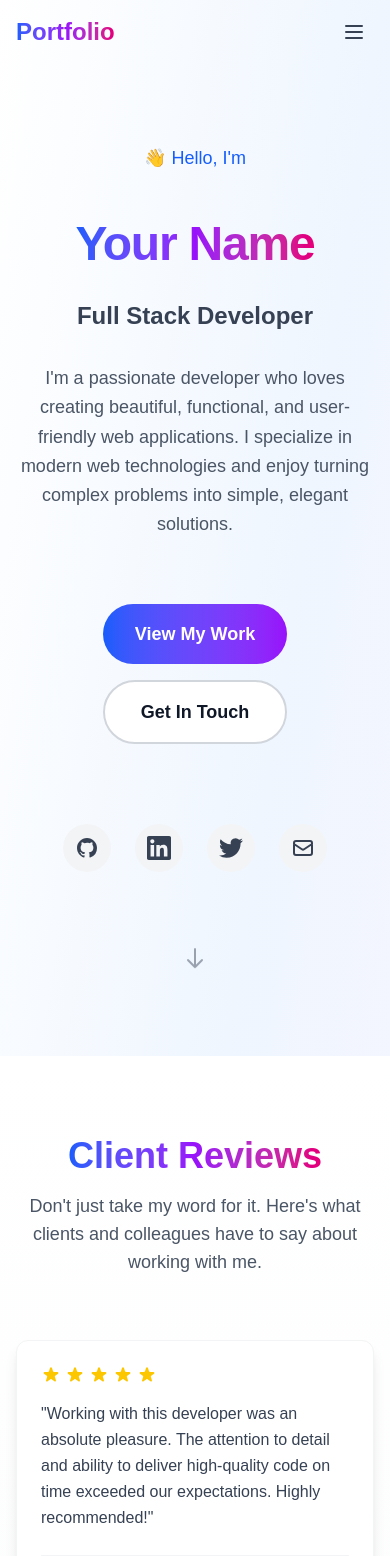
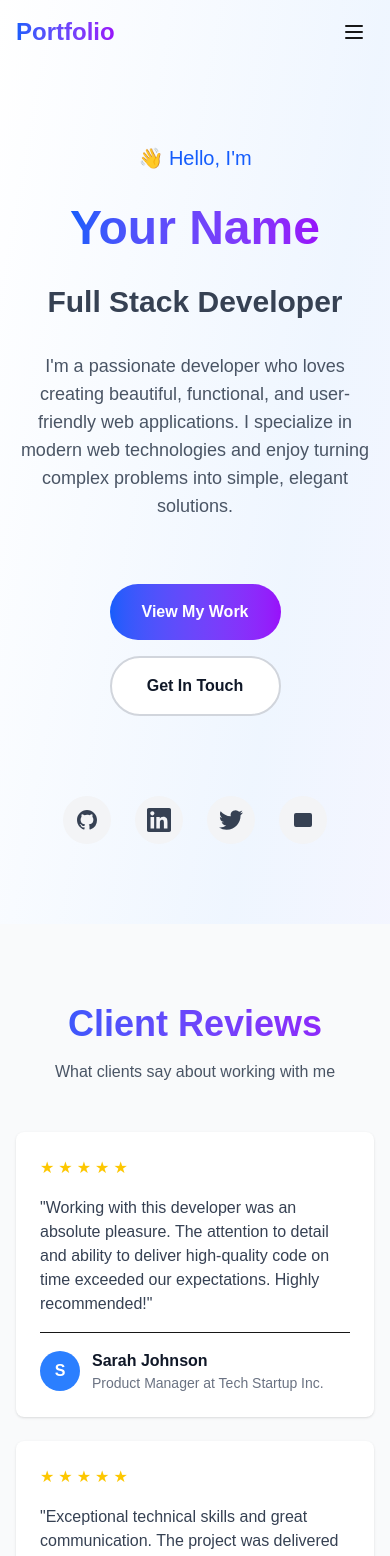
Before and after one commit to shin-core/portfolio, a Next.js app: page / in a window 390 px wide. Shown: the top 1556 px of the page. Built offline with nearby package versions, Linux system fonts and the light colour scheme.

Commit message:
Refactor Home, Footer, and Reviews components for improved layout and styling; streamline LoadingProgress and SocialIcons components for better performance and consistency.

```diff
--- a/src/app/page.tsx
+++ b/src/app/page.tsx
@@ -7,79 +7,48 @@ export default function Home() {
   const { personal, socialLinks } = portfolioData;
 
   return (
-    <div className="min-h-screen bg-gradient-to-br from-white via-blue-50 to-purple-50 dark:from-black dark:via-gray-900 dark:to-gray-800 pt-16 md:pt-20">
-      <main className="max-w-7xl mx-auto px-4 sm:px-6 lg:px-8 py-20 md:py-32">
-        {/* Introduction Section */}
-        <section className="flex flex-col items-center text-center space-y-8 md:space-y-12">
-          {/* Greeting */}
-          <div className="animate-fade-in">
-            <p className="text-lg md:text-xl font-medium text-blue-600 dark:text-blue-400 mb-4">
+    <div className="min-h-screen bg-gradient-to-br from-white via-blue-50 to-purple-50 dark:from-black dark:via-gray-900 pt-16 md:pt-20">
+      <main className="max-w-7xl mx-auto px-4 sm:px-6 lg:px-8 py-20">
+        <section className="flex flex-col items-center text-center space-y-8">
+          <p className="text-xl font-medium text-blue-600 dark:text-blue-400">
             {personal.greeting}
           </p>
-          </div>
 
-          {/* Name */}
-          <div className="animate-fade-in-delay-1">
-            <h1 className="text-5xl md:text-7xl lg:text-8xl font-bold tracking-tight">
-              <span className="bg-gradient-to-r from-blue-600 via-purple-600 to-pink-600 bg-clip-text text-transparent">
+          <h1 className="text-5xl md:text-7xl font-bold">
+            <span className="bg-gradient-to-r from-blue-600 to-purple-600 bg-clip-text text-transparent">
               {personal.name}
             </span>
           </h1>
-          </div>
 
-          {/* Title */}
-          <div className="animate-fade-in-delay-2">
-            <h2 className="text-2xl md:text-4xl font-semibold text-gray-700 dark:text-gray-300">
+          <h2 className="text-3xl md:text-4xl font-semibold text-gray-700 dark:text-gray-300">
             {personal.title}
           </h2>
-          </div>
 
-          {/* Description */}
-          <div className="animate-fade-in-delay-3 max-w-3xl">
-            <p className="text-lg md:text-xl text-gray-600 dark:text-gray-400 leading-relaxed">
+          <p className="text-lg text-gray-600 dark:text-gray-400 max-w-3xl">
             {personal.bio}
           </p>
-          </div>
 
-          {/* CTA Buttons */}
-          <div className="animate-fade-in-delay-4 flex flex-col sm:flex-row gap-4 mt-8">
+          <div className="flex flex-col sm:flex-row gap-4 mt-8">
             <Link
               href="/projects"
-              className="px-8 py-4 bg-gradient-to-r from-blue-600 to-purple-600 text-white rounded-full font-semibold text-lg hover:shadow-lg hover:scale-105 transition-all duration-300"
+              className="px-8 py-4 bg-gradient-to-r from-blue-600 to-purple-600 text-white rounded-full font-semibold hover:shadow-lg transition"
             >
               View My Work
             </Link>
             <Link
               href="/contact"
-              className="px-8 py-4 bg-white dark:bg-gray-800 text-gray-900 dark:text-white border-2 border-gray-300 dark:border-gray-700 rounded-full font-semibold text-lg hover:bg-gray-50 dark:hover:bg-gray-700 hover:scale-105 transition-all duration-300"
+              className="px-8 py-4 bg-white dark:bg-gray-800 text-gray-900 dark:text-white border-2 border-gray-300 dark:border-gray-700 rounded-full font-semibold hover:bg-gray-50 dark:hover:bg-gray-700 transition"
             >
               Get In Touch
             </Link>
           </div>
 
-          {/* Social Links */}
-          <div className="animate-fade-in-delay-5 mt-12">
+          <div className="mt-12">
             <SocialIcons socialLinks={socialLinks} />
           </div>
         </section>
-
-        {/* Scroll Indicator */}
-        <div className="flex justify-center mt-20 md:mt-32 animate-bounce">
-          <svg
-            className="w-6 h-6 text-gray-400 dark:text-gray-600"
-            fill="none"
-            strokeLinecap="round"
-            strokeLinejoin="round"
-            strokeWidth="2"
-            viewBox="0 0 24 24"
-            stroke="currentColor"
-          >
-            <path d="M19 14l-7 7m0 0l-7-7m7 7V3" />
-          </svg>
-        </div>
       </main>
 
-      {/* Reviews Section */}
       <Reviews />
     </div>
   );
--- a/src/components/Navbar.tsx
+++ b/src/components/Navbar.tsx
@@ -11,52 +11,31 @@ export default function Navbar() {
   const pathname = usePathname();
 
   useEffect(() => {
-    const handleScroll = () => {
-      setScrolled(window.scrollY > 20);
-    };
-
+    const handleScroll = () => setScrolled(window.scrollY > 20);
     window.addEventListener('scroll', handleScroll);
     return () => window.removeEventListener('scroll', handleScroll);
   }, []);
 
-  const toggleMenu = () => {
-    setIsOpen(!isOpen);
-  };
-
-  const closeMenu = () => {
-    setIsOpen(false);
-  };
-
   return (
-    <nav
-      className={`fixed top-0 left-0 right-0 z-50 transition-all duration-300 ${
-        scrolled
-          ? 'bg-white/80 dark:bg-black/80 backdrop-blur-md shadow-sm'
-          : 'bg-transparent'
-      }`}
-    >
+    <nav className={`fixed top-0 left-0 right-0 z-50 transition-all ${
+      scrolled ? 'bg-white/80 dark:bg-black/80 backdrop-blur shadow-sm' : 'bg-transparent'
+    }`}>
       <div className="max-w-7xl mx-auto px-4 sm:px-6 lg:px-8">
         <div className="flex items-center justify-between h-16 md:h-20">
-          {/* Logo */}
-          <Link
-            href="/"
-            className="text-2xl font-bold bg-gradient-to-r from-blue-600 via-purple-600 to-pink-600 bg-clip-text text-transparent hover:scale-105 transition-transform"
-            onClick={closeMenu}
-          >
+          <Link href="/" className="text-2xl font-bold bg-gradient-to-r from-blue-600 to-purple-600 bg-clip-text text-transparent">
             Portfolio
           </Link>
 
-          {/* Desktop Navigation */}
-          <div className="hidden md:flex items-center space-x-1">
+          <div className="hidden md:flex gap-2">
             {portfolioData.navigation.map((item) => {
               const isActive = pathname === item.href;
               return (
                 <Link
                   key={item.name}
                   href={item.href}
-                  className={`px-4 py-2 rounded-lg text-sm font-medium transition-all duration-200 ${
+                  className={`px-4 py-2 rounded-lg text-sm font-medium transition ${
                     isActive
-                      ? 'bg-gradient-to-r from-blue-600 to-purple-600 text-white shadow-lg'
+                      ? 'bg-gradient-to-r from-blue-600 to-purple-600 text-white'
                       : 'text-gray-700 dark:text-gray-300 hover:bg-gray-100 dark:hover:bg-gray-800'
                   }`}
                 >
@@ -66,49 +45,33 @@ export default function Navbar() {
             })}
           </div>
 
-          {/* Mobile Menu Button */}
           <button
-            onClick={toggleMenu}
-            className="md:hidden p-2 rounded-lg text-gray-700 dark:text-gray-300 hover:bg-gray-100 dark:hover:bg-gray-800 transition-colors"
+            onClick={() => setIsOpen(!isOpen)}
+            className="md:hidden p-2 rounded-lg hover:bg-gray-100 dark:hover:bg-gray-800"
             aria-label="Toggle menu"
           >
-            <svg
-              className="w-6 h-6"
-              fill="none"
-              strokeLinecap="round"
-              strokeLinejoin="round"
-              strokeWidth="2"
-              viewBox="0 0 24 24"
-              stroke="currentColor"
-            >
+            <svg className="w-6 h-6" fill="none" stroke="currentColor" viewBox="0 0 24 24">
               {isOpen ? (
-                <path d="M6 18L18 6M6 6l12 12" />
+                <path strokeLinecap="round" strokeLinejoin="round" strokeWidth={2} d="M6 18L18 6M6 6l12 12" />
               ) : (
-                <path d="M4 6h16M4 12h16M4 18h16" />
+                <path strokeLinecap="round" strokeLinejoin="round" strokeWidth={2} d="M4 6h16M4 12h16M4 18h16" />
               )}
             </svg>
           </button>
         </div>
 
-        {/* Mobile Navigation */}
-        <div
-          className={`md:hidden transition-all duration-300 ease-in-out ${
-            isOpen
-              ? 'max-h-96 opacity-100 pb-4'
-              : 'max-h-0 opacity-0 overflow-hidden'
-          }`}
-        >
-          <div className="flex flex-col space-y-2 pt-2">
+        <div className={`md:hidden transition-all ${isOpen ? 'max-h-96 opacity-100 pb-4' : 'max-h-0 opacity-0 overflow-hidden'}`}>
+          <div className="flex flex-col gap-2 pt-2">
             {portfolioData.navigation.map((item) => {
               const isActive = pathname === item.href;
               return (
                 <Link
                   key={item.name}
                   href={item.href}
-                  onClick={closeMenu}
-                  className={`px-4 py-3 rounded-lg text-base font-medium transition-all duration-200 ${
+                  onClick={() => setIsOpen(false)}
+                  className={`px-4 py-3 rounded-lg font-medium transition ${
                     isActive
-                      ? 'bg-gradient-to-r from-blue-600 to-purple-600 text-white shadow-lg'
+                      ? 'bg-gradient-to-r from-blue-600 to-purple-600 text-white'
                       : 'text-gray-700 dark:text-gray-300 hover:bg-gray-100 dark:hover:bg-gray-800'
                   }`}
                 >
--- a/src/components/Reviews.tsx
+++ b/src/components/Reviews.tsx
@@ -1,111 +1,68 @@
 'use client';
 
 import { useState } from 'react';
-import { portfolioData, Review } from '@/data/portfolio';
-
-const StarIcon = ({ filled }: { filled: boolean }) => (
-  <svg
-    className={`w-5 h-5 ${filled ? 'text-yellow-400' : 'text-gray-300'}`}
-    fill="currentColor"
-    viewBox="0 0 20 20"
-  >
-    <path d="M9.049 2.927c.3-.921 1.603-.921 1.902 0l1.07 3.292a1 1 0 00.95.69h3.462c.969 0 1.371 1.24.588 1.81l-2.8 2.034a1 1 0 00-.364 1.118l1.07 3.292c.3.921-.755 1.688-1.54 1.118l-2.8-2.034a1 1 0 00-1.175 0l-2.8 2.034c-.784.57-1.838-.197-1.539-1.118l1.07-3.292a1 1 0 00-.364-1.118L2.98 8.72c-.783-.57-.38-1.81.588-1.81h3.461a1 1 0 00.951-.69l1.07-3.292z" />
-  </svg>
-);
-
-const ReviewCard = ({ review }: { review: Review }) => {
-  const formatDate = (dateString: string) => {
-    const date = new Date(dateString);
-    return date.toLocaleDateString('en-US', { year: 'numeric', month: 'long', day: 'numeric' });
-  };
-
-  return (
-    <div className="bg-white dark:bg-gray-800 rounded-xl p-6 shadow-lg hover:shadow-xl transition-shadow duration-300 border border-gray-100 dark:border-gray-700">
-      {/* Rating Stars */}
-      <div className="flex items-center gap-1 mb-4">
-        {[...Array(5)].map((_, i) => (
-          <StarIcon key={i} filled={i < review.rating} />
-        ))}
-      </div>
-
-      {/* Comment */}
-      <p className="text-gray-700 dark:text-gray-300 mb-6 leading-relaxed">
-        "{review.comment}"
-      </p>
-
-      {/* Author Info */}
-      <div className="flex items-center gap-4 pt-4 border-t border-gray-100 dark:border-gray-700">
-        <div className="w-12 h-12 rounded-full bg-gradient-to-r from-blue-500 to-purple-500 flex items-center justify-center text-white font-semibold text-lg">
-          {review.name.charAt(0)}
-        </div>
-        <div>
-          <h4 className="font-semibold text-gray-900 dark:text-white">{review.name}</h4>
-          <p className="text-sm text-gray-500 dark:text-gray-400">
-            {review.role} at {review.company}
-          </p>
-          <p className="text-xs text-gray-400 dark:text-gray-500 mt-1">{formatDate(review.date)}</p>
-        </div>
-      </div>
-    </div>
-  );
-};
+import { portfolioData } from '@/data/portfolio';
 
 export default function Reviews() {
   const [showAll, setShowAll] = useState(false);
   const reviews = portfolioData.reviews;
-  const featuredReviews = reviews.filter((r) => r.featured);
-  const displayedReviews = showAll ? reviews : featuredReviews;
+  const featured = reviews.filter((r) => r.featured);
+  const display = showAll ? reviews : featured;
+
+  const avgRating = (reviews.reduce((sum, r) => sum + r.rating, 0) / reviews.length).toFixed(1);
 
   return (
-    <section className="py-20 bg-gradient-to-b from-white to-gray-50 dark:from-gray-900 dark:to-black">
+    <section className="py-20 bg-gray-50 dark:bg-gray-900">
       <div className="max-w-7xl mx-auto px-4 sm:px-6 lg:px-8">
-        {/* Section Header */}
-        <div className="text-center mb-16">
-          <h2 className="text-4xl md:text-5xl font-bold mb-4">
-            <span className="bg-gradient-to-r from-blue-600 via-purple-600 to-pink-600 bg-clip-text text-transparent">
-              Client Reviews
-            </span>
+        <div className="text-center mb-12">
+          <h2 className="text-4xl font-bold mb-4 bg-gradient-to-r from-blue-600 to-purple-600 bg-clip-text text-transparent">
+            Client Reviews
           </h2>
-          <p className="text-lg text-gray-600 dark:text-gray-400 max-w-2xl mx-auto">
-            Don't just take my word for it. Here's what clients and colleagues have to say about working with me.
+          <p className="text-gray-600 dark:text-gray-400">
+            What clients say about working with me
           </p>
         </div>
 
-        {/* Reviews Grid */}
-        <div className="grid grid-cols-1 md:grid-cols-2 lg:grid-cols-3 gap-8 mb-12">
-          {displayedReviews.map((review) => (
-            <ReviewCard key={review.id} review={review} />
+        <div className="grid grid-cols-1 md:grid-cols-2 lg:grid-cols-3 gap-6 mb-8">
+          {display.map((review) => (
+            <div key={review.id} className="bg-white dark:bg-gray-800 rounded-lg p-6 shadow">
+              <div className="flex gap-1 mb-4">
+                {[...Array(5)].map((_, i) => (
+                  <span key={i} className={i < review.rating ? 'text-yellow-400' : 'text-gray-300'}>
+                    ★
+                  </span>
+                ))}
+              </div>
+              <p className="text-gray-700 dark:text-gray-300 mb-4">"{review.comment}"</p>
+              <div className="flex items-center gap-3 pt-4 border-t">
+                <div className="w-10 h-10 rounded-full bg-blue-500 flex items-center justify-center text-white font-bold">
+                  {review.name[0]}
+                </div>
+                <div>
+                  <p className="font-semibold text-gray-900 dark:text-white">{review.name}</p>
+                  <p className="text-sm text-gray-500">{review.role} at {review.company}</p>
+                </div>
+              </div>
+            </div>
           ))}
         </div>
 
-        {/* Show More/Less Button */}
-        {reviews.length > featuredReviews.length && (
+        {reviews.length > featured.length && (
           <div className="text-center">
             <button
               onClick={() => setShowAll(!showAll)}
-              className="px-8 py-3 bg-gradient-to-r from-blue-600 to-purple-600 text-white rounded-full font-semibold hover:shadow-lg hover:scale-105 transition-all duration-300"
+              className="px-6 py-2 bg-blue-600 text-white rounded-lg hover:bg-blue-700"
             >
-              {showAll ? 'Show Less' : `Show All Reviews (${reviews.length})`}
+              {showAll ? 'Show Less' : `Show All (${reviews.length})`}
             </button>
           </div>
         )}
 
-        {/* Average Rating */}
-        <div className="mt-16 text-center">
-          <div className="inline-flex items-center gap-2 bg-white dark:bg-gray-800 rounded-full px-6 py-3 shadow-lg">
-            <div className="flex items-center gap-1">
-              {[...Array(5)].map((_, i) => (
-                <StarIcon key={i} filled={true} />
-              ))}
-            </div>
-            <span className="text-2xl font-bold text-gray-900 dark:text-white ml-2">
-              {(
-                reviews.reduce((sum, review) => sum + review.rating, 0) / reviews.length
-              ).toFixed(1)}
-            </span>
-            <span className="text-gray-500 dark:text-gray-400 ml-2">
-              ({reviews.length} {reviews.length === 1 ? 'review' : 'reviews'})
-            </span>
+        <div className="mt-12 text-center">
+          <div className="inline-flex items-center gap-2 bg-white dark:bg-gray-800 rounded-full px-6 py-3 shadow">
+            <span className="text-2xl">★★★★★</span>
+            <span className="text-xl font-bold">{avgRating}</span>
+            <span className="text-gray-500">({reviews.length} reviews)</span>
           </div>
         </div>
       </div>
--- a/src/components/SocialIcons.tsx
+++ b/src/components/SocialIcons.tsx
@@ -1,79 +1,36 @@
-interface SocialIconsProps {
-  socialLinks: Array<{
-    name: string;
-    href: string;
-    icon: string;
-  }>;
-  size?: 'sm' | 'md' | 'lg';
+interface Props {
+  socialLinks: Array<{ name: string; href: string; icon: string }>;
   variant?: 'default' | 'footer';
 }
 
-export default function SocialIcons({ socialLinks, size = 'md', variant = 'default' }: SocialIconsProps) {
-  const sizeClasses = {
-    sm: 'w-8 h-8',
-    md: 'w-12 h-12',
-    lg: 'w-14 h-14',
+export default function SocialIcons({ socialLinks, variant = 'default' }: Props) {
+  const getIcon = (name: string) => {
+    const icons: Record<string, string> = {
+      github: 'M12 2C6.477 2 2 6.484 2 12.017c0 4.425 2.865 8.18 6.839 9.504.5.092.682-.217.682-.483 0-.237-.008-.868-.013-1.703-2.782.605-3.369-1.343-3.369-1.343-.454-1.158-1.11-1.466-1.11-1.466-.908-.62.069-.608.069-.608 1.003.07 1.531 1.032 1.531 1.032.892 1.53 2.341 1.088 2.91.832.092-.647.35-1.088.636-1.338-2.22-.253-4.555-1.113-4.555-4.951 0-1.093.39-1.988 1.029-2.688-.103-.253-.446-1.272.098-2.65 0 0 .84-.27 2.75 1.026A9.564 9.564 0 0112 6.844c.85.004 1.705.115 2.504.337 1.909-1.296 2.747-1.027 2.747-1.027.546 1.379.202 2.398.1 2.651.64.7 1.028 1.595 1.028 2.688 0 3.848-2.339 4.695-4.566 4.943.359.309.678.92.678 1.855 0 1.338-.012 2.419-.012 2.747 0 .268.18.58.688.482A10.019 10.019 0 0022 12.017C22 6.484 17.522 2 12 2z',
+      linkedin: 'M20.447 20.452h-3.554v-5.569c0-1.328-.027-3.037-1.852-3.037-1.853 0-2.136 1.445-2.136 2.939v5.667H9.351V9h3.414v1.561h.046c.477-.9 1.637-1.85 3.37-1.85 3.601 0 4.267 2.37 4.267 5.455v6.286zM5.337 7.433c-1.144 0-2.063-.926-2.063-2.065 0-1.138.92-2.063 2.063-2.063 1.14 0 2.064.925 2.064 2.063 0 1.139-.925 2.065-2.064 2.065zm1.782 13.019H3.555V9h3.564v11.452zM22.225 0H1.771C.792 0 0 .774 0 1.729v20.542C0 23.227.792 24 1.771 24h20.451C23.2 24 24 23.227 24 22.271V1.729C24 .774 23.2 0 22.222 0h.003z',
+      twitter: 'M23.953 4.57a10 10 0 01-2.825.775 4.958 4.958 0 002.163-2.723c-.951.555-2.005.959-3.127 1.184a4.92 4.92 0 00-8.384 4.482C7.69 8.095 4.067 6.13 1.64 3.162a4.822 4.822 0 00-.666 2.475c0 1.71.87 3.213 2.188 4.096a4.904 4.904 0 01-2.228-.616v.06a4.923 4.923 0 003.946 4.827 4.996 4.996 0 01-2.212.085 4.936 4.936 0 004.604 3.417 9.867 9.867 0 01-6.102 2.105c-.39 0-.779-.023-1.17-.067a13.995 13.995 0 007.557 2.209c9.053 0 13.998-7.496 13.998-13.985 0-.21 0-.42-.015-.63A9.935 9.935 0 0024 4.59z',
+      email: 'M3 8l7.89 5.26a2 2 0 002.22 0L21 8M5 19h14a2 2 0 002-2V7a2 2 0 00-2-2H5a2 2 0 00-2 2v10a2 2 0 002 2z',
+    };
+    return icons[name.toLowerCase()] || '';
   };
 
-  const iconSizeClasses = {
-    sm: 'w-4 h-4',
-    md: 'w-6 h-6',
-    lg: 'w-7 h-7',
-  };
-
-  const getIcon = (iconName: string) => {
-    switch (iconName.toLowerCase()) {
-      case 'github':
-        return (
-          <svg className={iconSizeClasses[size]} fill="currentColor" viewBox="0 0 24 24">
-            <path
-              fillRule="evenodd"
-              d="M12 2C6.477 2 2 6.484 2 12.017c0 4.425 2.865 8.18 6.839 9.504.5.092.682-.217.682-.483 0-.237-.008-.868-.013-1.703-2.782.605-3.369-1.343-3.369-1.343-.454-1.158-1.11-1.466-1.11-1.466-.908-.62.069-.608.069-.608 1.003.07 1.531 1.032 1.531 1.032.892 1.53 2.341 1.088 2.91.832.092-.647.35-1.088.636-1.338-2.22-.253-4.555-1.113-4.555-4.951 0-1.093.39-1.988 1.029-2.688-.103-.253-.446-1.272.098-2.65 0 0 .84-.27 2.75 1.026A9.564 9.564 0 0112 6.844c.85.004 1.705.115 2.504.337 1.909-1.296 2.747-1.027 2.747-1.027.546 1.379.202 2.398.1 2.651.64.7 1.028 1.595 1.028 2.688 0 3.848-2.339 4.695-4.566 4.943.359.309.678.92.678 1.855 0 1.338-.012 2.419-.012 2.747 0 .268.18.58.688.482A10.019 10.019 0 0022 12.017C22 6.484 17.522 2 12 2z"
-              clipRule="evenodd"
-            />
-          </svg>
-        );
-      case 'linkedin':
-        return (
-          <svg className={iconSizeClasses[size]} fill="currentColor" viewBox="0 0 24 24">
-            <path d="M20.447 20.452h-3.554v-5.569c0-1.328-.027-3.037-1.852-3.037-1.853 0-2.136 1.445-2.136 2.939v5.667H9.351V9h3.414v1.561h.046c.477-.9 1.637-1.85 3.37-1.85 3.601 0 4.267 2.37 4.267 5.455v6.286zM5.337 7.433c-1.144 0-2.063-.926-2.063-2.065 0-1.138.92-2.063 2.063-2.063 1.14 0 2.064.925 2.064 2.063 0 1.139-.925 2.065-2.064 2.065zm1.782 13.019H3.555V9h3.564v11.452zM22.225 0H1.771C.792 0 0 .774 0 1.729v20.542C0 23.227.792 24 1.771 24h20.451C23.2 24 24 23.227 24 22.271V1.729C24 .774 23.2 0 22.222 0h.003z" />
-          </svg>
-        );
-      case 'twitter':
-        return (
-          <svg className={iconSizeClasses[size]} fill="currentColor" viewBox="0 0 24 24">
-            <path d="M23.953 4.57a10 10 0 01-2.825.775 4.958 4.958 0 002.163-2.723c-.951.555-2.005.959-3.127 1.184a4.92 4.92 0 00-8.384 4.482C7.69 8.095 4.067 6.13 1.64 3.162a4.822 4.822 0 00-.666 2.475c0 1.71.87 3.213 2.188 4.096a4.904 4.904 0 01-2.228-.616v.06a4.923 4.923 0 003.946 4.827 4.996 4.996 0 01-2.212.085 4.936 4.936 0 004.604 3.417 9.867 9.867 0 01-6.102 2.105c-.39 0-.779-.023-1.17-.067a13.995 13.995 0 007.557 2.209c9.053 0 13.998-7.496 13.998-13.985 0-.21 0-.42-.015-.63A9.935 9.935 0 0024 4.59z" />
-          </svg>
-        );
-      case 'email':
-        return (
-          <svg className={iconSizeClasses[size]} fill="none" stroke="currentColor" viewBox="0 0 24 24">
-            <path
-              strokeLinecap="round"
-              strokeLinejoin="round"
-              strokeWidth={2}
-              d="M3 8l7.89 5.26a2 2 0 002.22 0L21 8M5 19h14a2 2 0 002-2V7a2 2 0 00-2-2H5a2 2 0 00-2 2v10a2 2 0 002 2z"
-            />
-          </svg>
-        );
-      default:
-        return null;
-    }
-  };
+  const isExternal = (href: string) => !href.startsWith('mailto:') && !href.startsWith('tel:');
 
   if (variant === 'footer') {
     return (
-      <div className="flex space-x-4">
+      <div className="flex gap-4">
         {socialLinks.map((social) => (
           <a
             key={social.name}
             href={social.href}
-            target={social.href.startsWith('mailto:') ? undefined : '_blank'}
-            rel={social.href.startsWith('mailto:') ? undefined : 'noopener noreferrer'}
-            className="w-10 h-10 flex items-center justify-center rounded-full bg-gray-800 hover:bg-gradient-to-r hover:from-blue-600 hover:to-purple-600 text-gray-400 hover:text-white transition-all duration-300 transform hover:scale-110"
+            target={isExternal(social.href) ? '_blank' : undefined}
+            rel={isExternal(social.href) ? 'noopener noreferrer' : undefined}
+            className="w-10 h-10 flex items-center justify-center rounded-full bg-gray-800 hover:bg-blue-600 text-gray-400 hover:text-white transition"
             aria-label={social.name}
           >
-            {getIcon(social.icon)}
+            <svg className="w-5 h-5" fill="currentColor" viewBox="0 0 24 24">
+              <path d={getIcon(social.icon)} />
+            </svg>
           </a>
         ))}
       </div>
@@ -86,14 +43,14 @@ export default function SocialIcons({ socialLinks, size = 'md', variant = 'defau
         <a
           key={social.name}
           href={social.href}
-          target={social.href.startsWith('mailto:') ? undefined : '_blank'}
-          rel={social.href.startsWith('mailto:') ? undefined : 'noopener noreferrer'}
-          className={`${sizeClasses[size]} flex items-center justify-center rounded-full bg-gray-100 dark:bg-gray-800 hover:bg-gray-200 dark:hover:bg-gray-700 transition-colors group`}
+          target={isExternal(social.href) ? '_blank' : undefined}
+          rel={isExternal(social.href) ? 'noopener noreferrer' : undefined}
+          className="w-12 h-12 flex items-center justify-center rounded-full bg-gray-100 dark:bg-gray-800 hover:bg-gray-200 dark:hover:bg-gray-700 transition"
           aria-label={social.name}
         >
-          <span className="text-gray-700 dark:text-gray-300 group-hover:text-blue-600 dark:group-hover:text-blue-400 transition-colors">
-            {getIcon(social.icon)}
-          </span>
+          <svg className="w-6 h-6 text-gray-700 dark:text-gray-300" fill="currentColor" viewBox="0 0 24 24">
+            <path d={getIcon(social.icon)} />
+          </svg>
         </a>
       ))}
     </div>
```
Also changed, not shown: src/components/Footer.tsx (+10 -36 lines), src/components/LoadingProgress.tsx (+3 -33 lines). Lines whose indentation alone changed are shown as unchanged.
